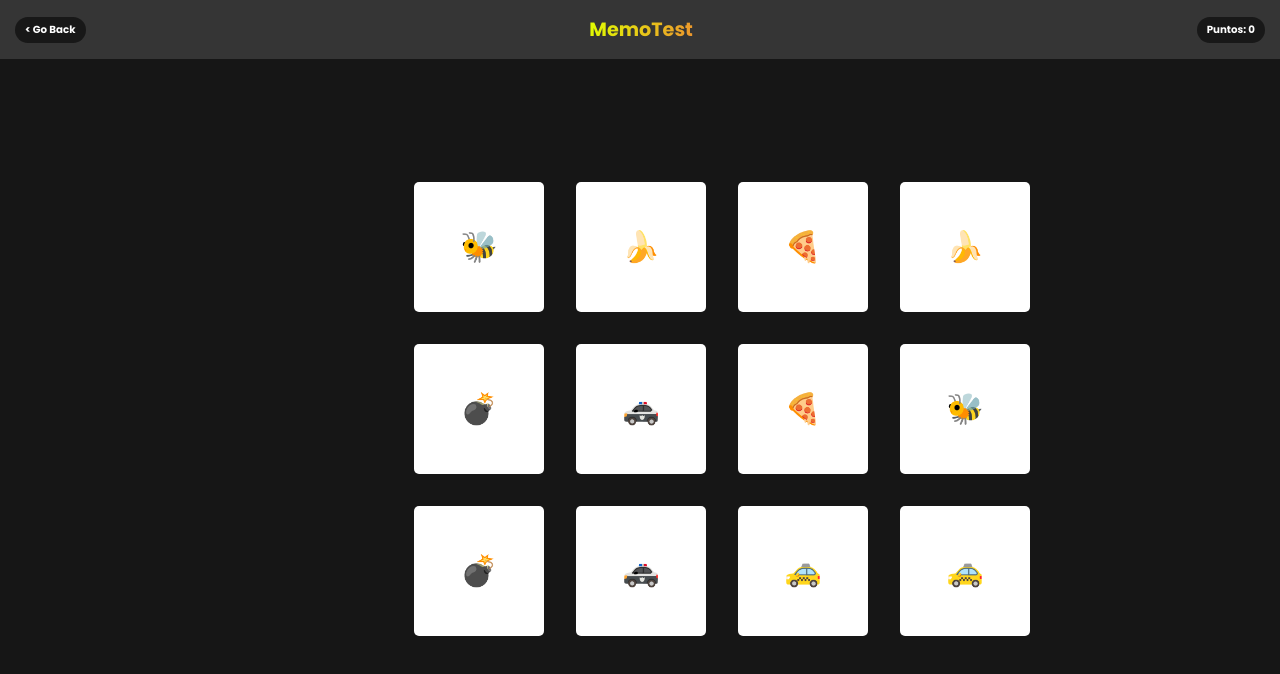
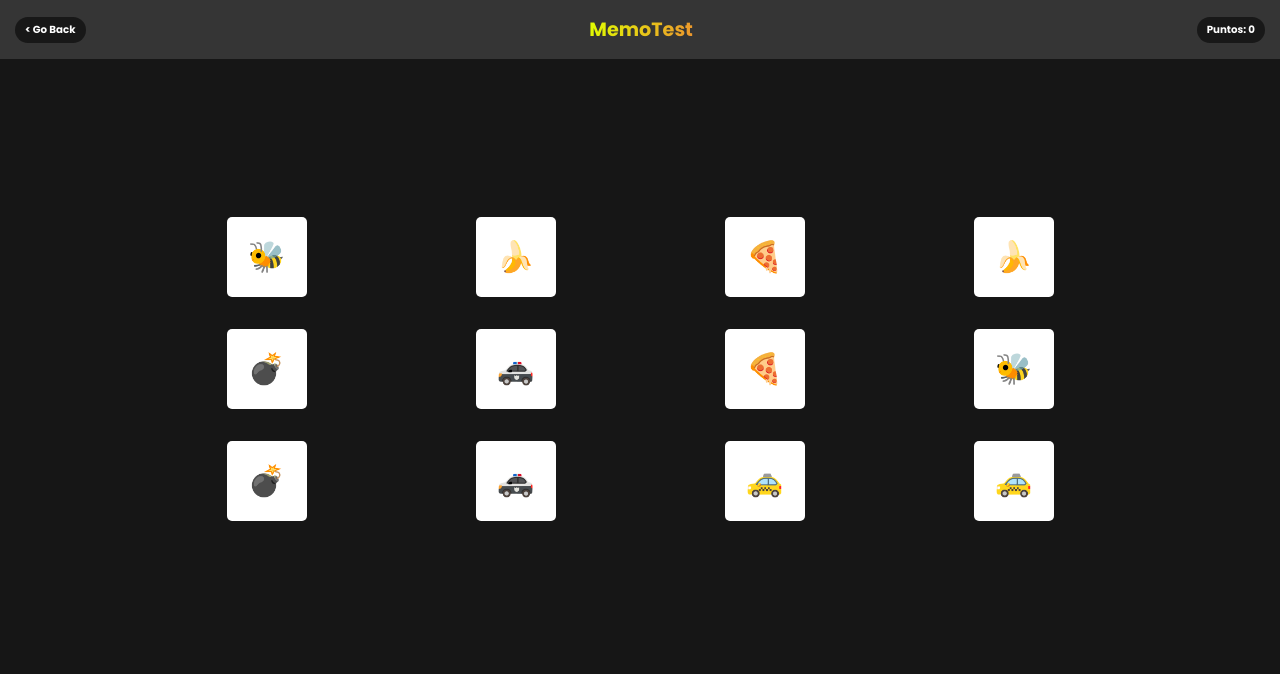
Before and after one commit to santiloureiro/MemoTest2, a plain HTML site: page pages/easy.html in a window 1280 px wide. Drawn offline with Linux system fonts and the light colour scheme.

Commit message:
resposive added

```diff
--- a/css/styles.css
+++ b/css/styles.css
@@ -188,20 +188,25 @@ body a {
   background-color: rgba(255, 255, 255, 0.24);
 }
 
-@media (min-width: 505px) {
+@media (min-width: 650px) and (orientation: landscape) {
   .cards-wrapper {
-    height: 80vh;
-    width: 40vw;
+    height: 70vh;
+    width: 80vw;
   }
   .cards-zone{
     grid-template-columns: 1fr 1fr 1fr 1fr;
   }
   .card {
-    width: 130px;
-    height: 130px;
+    width: 50px;
+    height: 50px;
   }
 }
-@media (min-width: 765px) {
+
+@media (min-width: 805px) {
+  .card {
+    width: 80px;
+    height: 80px;
+  }
   .page-title {
     font-size: 8em;
     letter-spacing: -5px;
@@ -222,3 +227,19 @@ body a {
     font-size: 1.5em;
   }
 }
+
+
+
+@media (min-width: 1500px) {
+  .cards-wrapper {
+    height: 80vh;
+    width: 40vw;
+  }
+  .cards-zone{
+    grid-template-columns: 1fr 1fr 1fr 1fr;
+  }
+  .card {
+    width: 130px;
+    height: 130px;
+  }
+}
```
